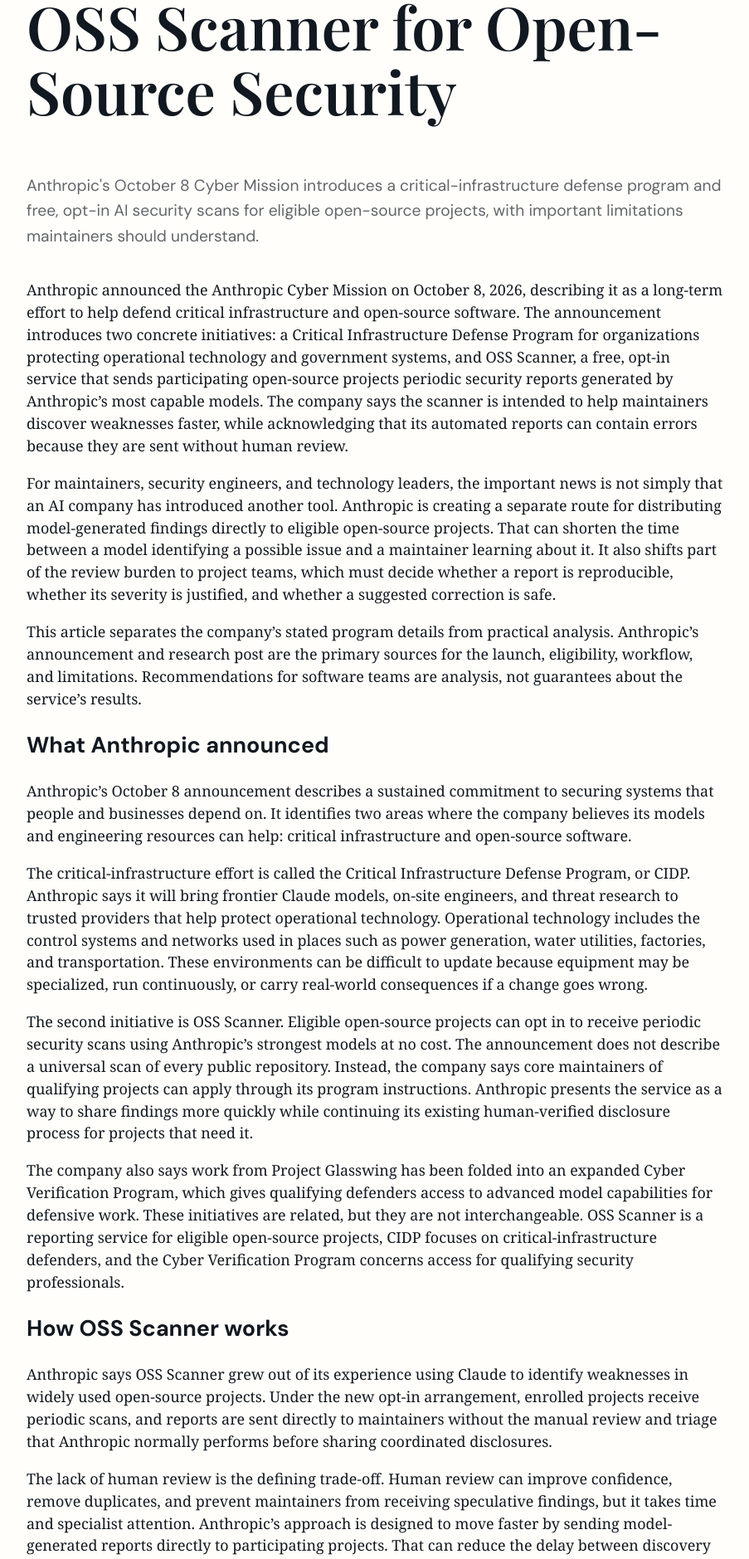
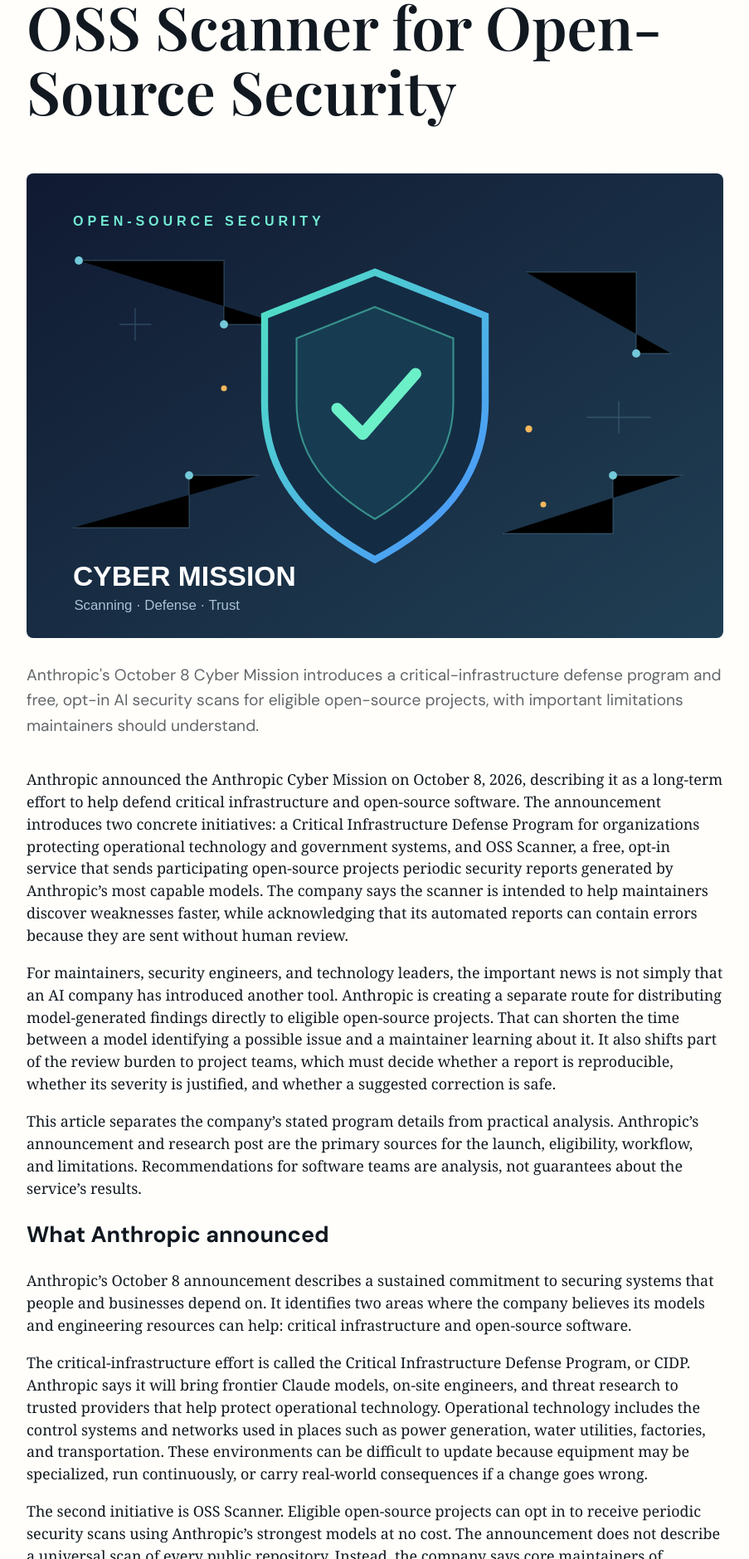
Before and after one commit to todaysnewsai/ChatGPTScope, a Jekyll site: the page built from _posts/2026-10-09-anthropic-cyber-mission-oss-scanner.md, in a window 1280 px wide. Shown: the part 495-2374 px from the top of the page at 83% size, without its empty margins (188-1091 px from the left). Built offline with Jekyll 4.4.1, drawn with Linux system fonts in a browser that asks for light colours.

Commit message:
Add unique article artwork

```diff
--- a/_posts/2026-10-09-anthropic-cyber-mission-oss-scanner.md
+++ b/_posts/2026-10-09-anthropic-cyber-mission-oss-scanner.md
@@ -4,6 +4,7 @@
 - news
 date: "2026-10-09 23:10:00 +0300"
 description: Anthropic's October 8 Cyber Mission introduces a critical-infrastructure defense program and free, opt-in AI security scans for eligible open-source projects, with important limitations maintainers should understand.
+image: "/assets/images/anthropic-cyber-mission.svg"
 layout: post
 tags:
 - Anthropic
```
